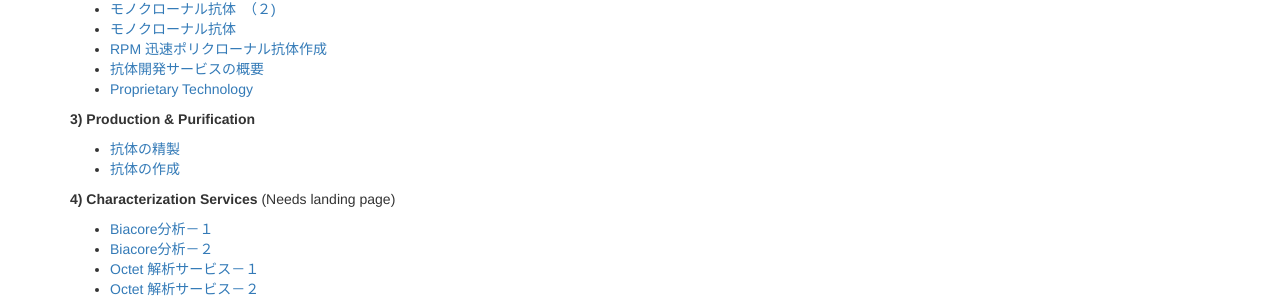
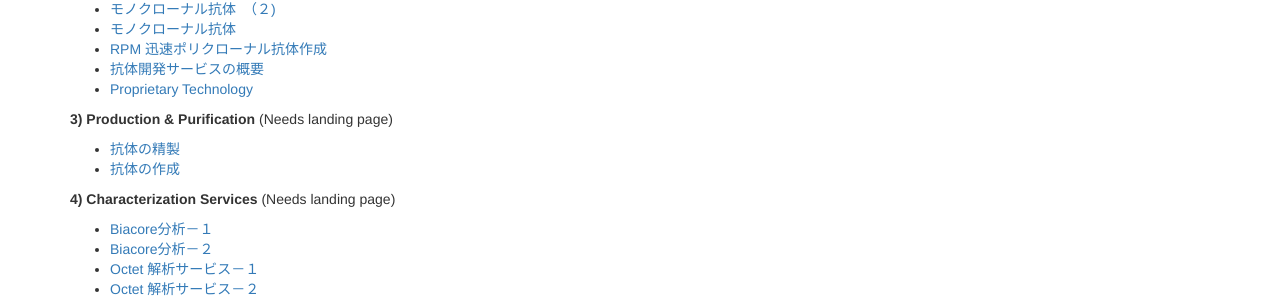
Before and after one commit to precisionantibody-jp/precisionantibody-jp.github.io, a Jekyll site: the page built from pages/index.md, in a window 1280 px wide. Shown: the part 293-596 px from the top of the page. Built offline with Jekyll 4.4.1, drawn with Linux system fonts in a browser that asks for light colours; nearby versions of some CDN libraries; library files that are not in the unit come from our copies.

Commit message:
Add needs landing page note to Production & Purification

```diff
--- a/pages/index.md
+++ b/pages/index.md
@@ -16,7 +18,7 @@ title: Navigation
 - [Proprietary Technology](/pages/02/)
 
 
-**3) Production & Purification**
+**3) Production & Purification** (Needs landing page)
 
 - [抗体の精製](/pages/09-antibody-purification/)
 - [抗体の作成	](/pages/08-generation-of-antibodies/)
```
Also changed, not shown: other parts of pages/index.md (+2 -0 lines).
